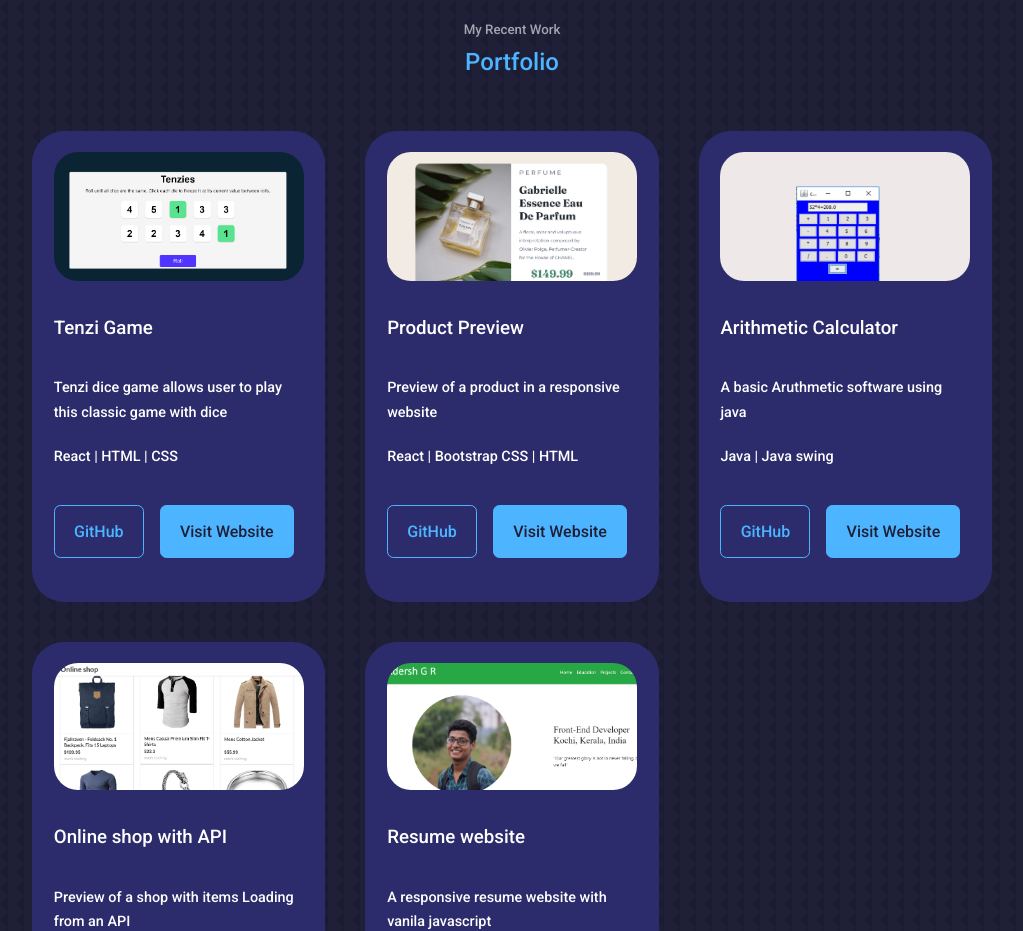
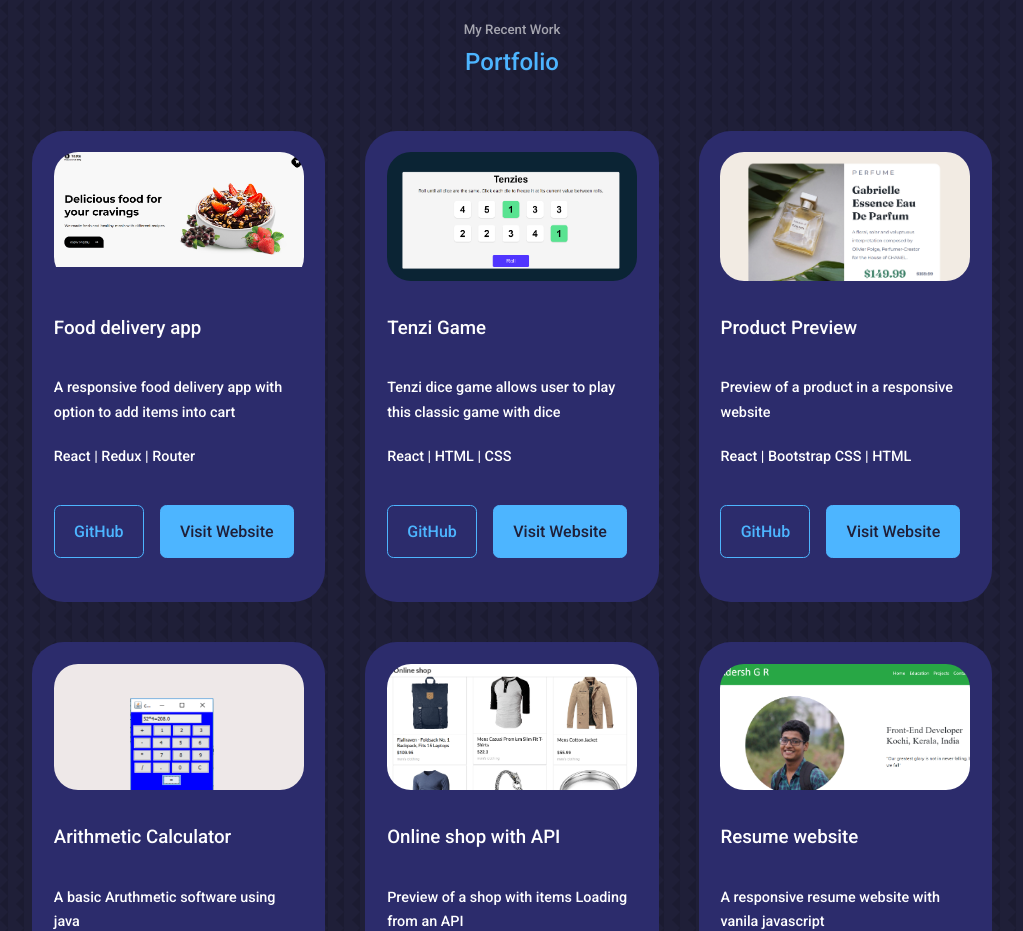
Before and after one commit to adershgr/react-portfolio, a React (Create React App) app: page / in a window 1280 px wide. Shown: the part 1680-2611 px from the top of the page, without its empty margins (128-1151 px from the left). Built offline with nearby package versions, Linux system fonts and the light colour scheme.

Commit message:
updated portfolio

```diff
--- a/src/components/portfolio/Portfolio.jsx
+++ b/src/components/portfolio/Portfolio.jsx
@@ -1,7 +1,7 @@
 import React from 'react';
 import IMG1 from '../../assets/tenzi.png';
 import IMG2 from '../../assets/product-preview.png';
-// import IMG10 from '../../assets/bookstore.png';
+import IMG6 from '../../assets/foodapp.png'
 import IMG3 from '../../assets/calculator.png';
 import IMG4 from '../../assets/apiShop.png';
 import IMG5 from '../../assets/resumeHtml.png';
@@ -10,16 +10,16 @@ import './portfolio.css';
 
 const Portfolio = () => {
   const soloProjects = [
-    // {
-    //   id: 1,
-    //   title: 'Bookstore',
-    //   img: IMG2,
-    //   description:
-    //     'BookStore app that allows users to store books and update progress',
-    //   technologies: 'React | Redux | Ruby on Rails',
-    //   link: 'https://melodic-boba-111583.netlify.app/',
-    //   github: 'https://github.com/Meri-MG/bookstore---react',
-    // },
+    {
+      id: 1,
+      title: 'Food delivery app',
+      img: IMG6,
+      description:
+        'A responsive food delivery app with option to add items into cart',
+      technologies: 'React | Redux | Router',
+      link: 'https://adershgr-food-delivery.netlify.app/',
+      github: 'https://github.com/adershgr/food-delivery-app',
+    },
     {
       id: 1,
       title: 'Tenzi Game',
```
Also changed, not shown: src/assets/foodapp.png (added).
